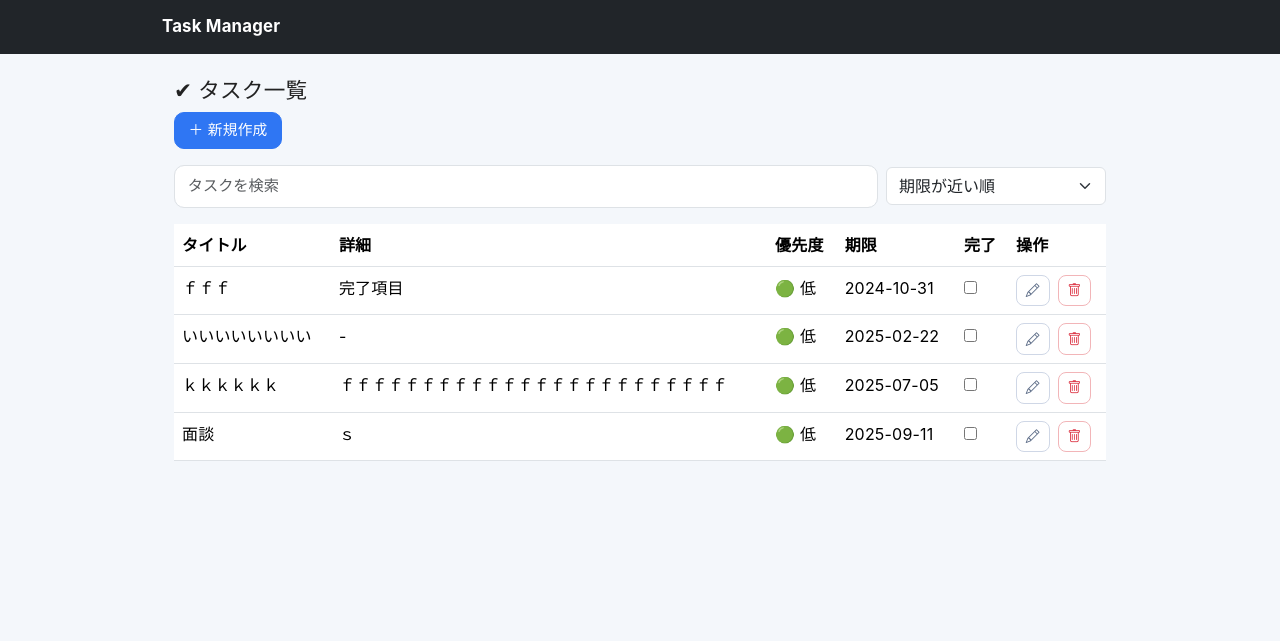
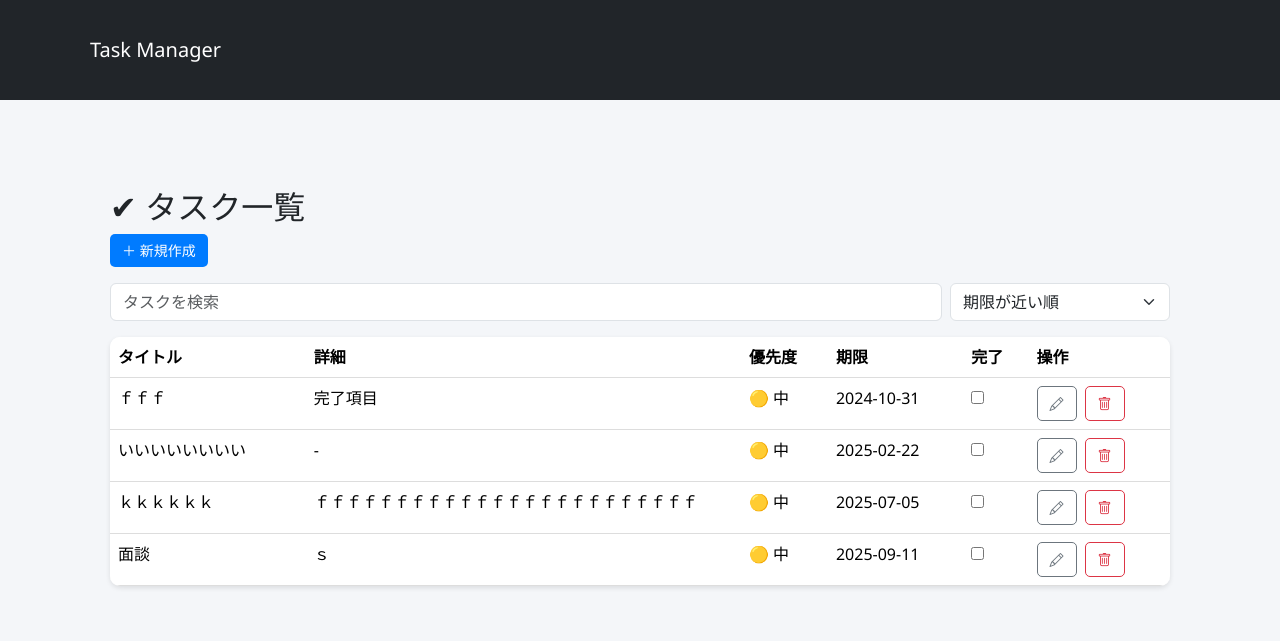
Before and after one commit to FumiyaUeda/django-task-manager, a Django app: page / in a window 1280 px wide. Shown: the top 641 px of the page. Run offline with Django 5.2, Linux system fonts and the light colour scheme; data comes from the database, SQL or seed files in the repository.

Commit message:
Add migrations and update models/views/styles

```diff
--- a/static/css/styles.css
+++ b/static/css/styles.css
@@ -1,83 +1,161 @@
-/* ====== Base ====== */
-:root{
-  --radius: 14px;
-  --shadow: 0 10px 26px rgba(24,36,72,.08);
-  --muted: #8a99b2;
+/* ====== Reset & Base ====== */
+body {
+    font-family: "Segoe UI", Roboto, "Helvetica Neue", Arial, sans-serif;
+    background-color: #f4f6f9;
+    margin: 0;
+    padding: 0;
 }
 
-html,body{
-  background:#f4f7fb;
-  color:#222;
-  font-family: -apple-system,BlinkMacSystemFont,"Segoe UI",Roboto,"Helvetica Neue",Arial,"Noto Sans JP","Hiragino Kaku Gothic ProN","Meiryo",sans-serif;
-  font-size: 16px;      /* = 1rem（全体の基準） */
-  line-height: 1.65;
-  letter-spacing: .2px;
+/* ====== Navbar ====== */
+.navbar {
+    background-color: #343a40;
+    padding: 10px 20px;
 }
 
-/* 見出し（全体で控えめに） */
-h1, .fs-1 { font-size: 1.6rem !important; }
-h2, .fs-2 { font-size: 1.35rem !important; }
-h3, .fs-3 { font-size: 1.2rem !important; }
-h4, .fs-4 { font-size: 1.1rem !important; }
-h5, .fs-5 { font-size: 1.0rem !important; }
-h6, .fs-6 { font-size: .9rem !important; }
-
-.page-title{ font-weight: 800; letter-spacing:.3px; }
-.muted{ color: var(--muted) !important; }
-
-/* ====== Layout / Card ====== */
-.container{ max-width: 980px; }
-.shell-card{
-  border:0; border-radius: var(--radius); background:#fff; box-shadow: var(--shadow);
+.navbar h1 {
+    color: #fff;
+    margin: 0;
+    font-size: 20px;
 }
 
-/* ====== Form & Buttons（大き過ぎない控えめ設定） ====== */
-.form-control{
-  font-size: .95rem;
-  padding: .55rem .8rem;
-  border-radius: 10px;
+/* ====== Container ====== */
+.container {
+    padding: 20px;
 }
 
-/* input-group-lg / btn-lg が巨大化しないよう上書き */
-.input-group.input-group-lg .form-control{ font-size: 1rem; padding: .65rem .9rem; }
-.btn{ font-size: .92rem; padding: .42rem .85rem; border-radius: 10px; }
-.btn-lg{ font-size: .98rem; padding: .55rem 1rem; }     /* “少し大きい”程度に抑える */
-.btn-sm{ font-size: .86rem; padding: .28rem .55rem; border-radius: 8px; }
+/* ====== Buttons ====== */
+.btn {
+    display: inline-block;
+    padding: 6px 12px;
+    font-size: 14px;
+    border-radius: 5px;
+    text-decoration: none;
+    text-align: center;
+    cursor: pointer;
+}
 
-.btn-primary{ background:#2f76f3; border-color:#2f76f3; }
-.btn-primary:hover{ background:#255fca; border-color:#255fca; }
-.btn-outline-secondary{ border-color:#cfd7e6; color:#5b6b86; }
-.btn-outline-secondary:hover{ background:#eef3fb; }
-.btn-outline-danger{ border-color:#f2b5b8; color:#dc3545; }
-.btn-outline-danger:hover{ background:#ffe8ea; }
+.btn-primary {
+    background-color: #007bff;
+    color: #fff;
+    border: none;
+}
 
-/* ====== Task list row ====== */
-.task-row{
-  display:flex; align-items:center; justify-content:space-between; gap:1rem;
-  padding:.8rem 1rem; border:1px solid #e7ecf3; border-radius:12px; background:#fff;
-  transition: transform .06s ease, box-shadow .15s ease, border-color .15s ease, background .15s ease;
+.btn-primary:hover {
+    background-color: #0056b3;
 }
-.task-row:hover{ transform: translateY(-1px); box-shadow: 0 10px 24px rgba(30,60,120,.07); border-color:#dbe5f4; background:#fbfdff; }
 
-.task-title{ font-weight: 600; max-width: 58vw; overflow:hidden; text-overflow:ellipsis; white-space:nowrap; }
-.task-completed{ text-decoration: line-through; color:#9aa6bd; }
+.btn-success {
+    background-color: #28a745;
+    color: #fff;
+}
 
-.task-actions{ display:flex; align-items:center; gap:.4rem; }
+.btn-success:hover {
+    background-color: #1e7e34;
+}
 
-/* トグルアイコンのサイズ感を統一 */
-.bi-circle, .bi-check-circle-fill{ font-size: 1.05rem; }
-button.btn.btn-link.p-0{ line-height:1; }
+.btn-warning {
+    background-color: #ffc107;
+    color: #212529;
+}
 
-/* ====== Delete confirm ====== */
-h2.text-danger{ font-weight: 800; letter-spacing:.3px; }
-.card .fs-5, .card p{ font-size: 1rem; }
+.btn-warning:hover {
+    background-color: #e0a800;
+}
 
-/* ====== Navbar ====== */
-.navbar-brand{ font-weight:700; font-size:1.05rem; }
+.btn-danger {
+    background-color: #dc3545;
+    color: #fff;
+}
 
-/* ====== Responsive ====== */
-@media (max-width: 768px){
-  .container{ max-width: 92%; }
-  .task-title{ max-width: 54vw; }
-  .btn{ font-size: .9rem; padding: .38rem .75rem; }
+.btn-danger:hover {
+    background-color: #bd2130;
 }
+
+/* ====== Tables ====== */
+table {
+    width: 100%;
+    border-collapse: collapse;
+    background-color: #fff;
+    border-radius: 10px;
+    overflow: hidden;
+    box-shadow: 0 2px 5px rgba(0,0,0,0.1);
+}
+
+table th, table td {
+    padding: 12px 15px;
+    border-bottom: 1px solid #ddd;
+    text-align: left;
+}
+
+table th {
+    background-color: #f8f9fa;
+    font-weight: bold;
+}
+
+/* 交互の背景色 */
+table tr:nth-child(even) {
+    background-color: #f2f2f2;
+}
+
+/* ====== 状態ラベル ====== */
+.badge {
+    padding: 5px 10px;
+    border-radius: 10px;
+    font-size: 12px;
+    font-weight: bold;
+    display: inline-block;
+}
+
+.badge-high {
+    background-color: #dc3545;
+    color: #fff;
+}
+
+.badge-medium {
+    background-color: #ffc107;
+    color: #212529;
+}
+
+.badge-low {
+    background-color: #28a745;
+    color: #fff;
+}
+
+.badge-complete {
+    background-color: #28a745;
+    color: #fff;
+}
+
+.badge-incomplete {
+    background-color: #6c757d;
+    color: #fff;
+}
+
+/* ====== 操作用ボタン ====== */
+.action-buttons a {
+    margin-right: 5px;
+    text-decoration: none;
+}
+
+/* ====== テーブル列幅調整 ====== */
+/* 詳細カラムを省略表示（長文対策） */
+table td:nth-child(2) {
+    max-width: 320px;
+    white-space: nowrap;
+    overflow: hidden;
+    text-overflow: ellipsis;
+}
+
+/* スマホ対応 */
+@media (max-width: 768px) {
+    table td:nth-child(2) {
+        max-width: 160px;
+    }
+}
+
+/* 検索入力とソートセレクトをコンパクト化 */
+.compact-input {
+  height: 36px !important;
+  padding: 4px 8px !important;
+  font-size: 0.9rem !important;
+}
--- a/tasks/models.py
+++ b/tasks/models.py
@@ -1,20 +1,27 @@
 from django.db import models
 from django.core.exceptions import ValidationError
 
-# 年4桁チェック関数
 def validate_year(value):
-    if value.year < 1000 or value.year > 9999:
-        raise ValidationError("年は4桁で入力してください")
+    if value.year < 1900 or value.year > 2100:
+        raise ValidationError("期限の年は 1900〜2100 の間で指定してください。")
 
 class Task(models.Model):
+    PRIORITY_CHOICES = [
+        ("high", "高"),
+        ("medium", "中"),
+        ("low", "低"),
+    ]
+
     title = models.CharField(max_length=200)
     detail = models.TextField(blank=True, null=True)
-    deadline = models.DateField(
-        blank=True,
-        null=True,
-        validators=[validate_year],  # ✅ バリデーション追加
+    deadline = models.DateField(blank=True, null=True, validators=[validate_year])
+    is_completed = models.BooleanField(default=False)
+    priority = models.CharField(
+        max_length=10,
+        choices=PRIORITY_CHOICES,
+        default="medium"
     )
-    is_completed = models.BooleanField(default=False)
+    created_at = models.DateTimeField(auto_now_add=True)
 
     def __str__(self):
         return self.title
--- a/tasks/views.py
+++ b/tasks/views.py
@@ -1,50 +1,37 @@
 from django.shortcuts import render, get_object_or_404, redirect
+from django.db.models import Q
 from .models import Task
 from .forms import TaskForm
-from django.db.models import Q
 
-
-# タスク削除（一覧のみから実行）
-def task_delete(request, pk):
-    task = get_object_or_404(Task, pk=pk)
-    if request.method == "POST":
-        task.delete()
-        return redirect("task_list")
-    # GET では確認画面を出さず一覧へ戻す
-    return redirect("task_list")
-
-
-# タスク一覧
+# タスク一覧（検索・ソート・完了フィルタ対応）
 def task_list(request):
-    query = request.GET.get("q", "")
-    sort = request.GET.get("sort", "deadline")  # デフォルトは期限昇順
+    query = request.GET.get("q", "").strip()
+    sort = request.GET.get("sort", "deadline")
 
     tasks = Task.objects.all()
 
-    # 🔍 検索（タイトル or 詳細に含まれるもの）
+    # 🔍 検索（タイトル・詳細に含まれる文字列）
     if query:
-        tasks = tasks.filter(
-            Q(title__icontains=query) | Q(detail__icontains=query)
-        )
+        tasks = tasks.filter(Q(title__icontains=query) | Q(detail__icontains=query))
 
-    # 🔽 ソート処理
-    if sort == "deadline":
-        tasks = tasks.order_by("deadline")  # 期限が近い順
-    elif sort == "deadline_desc":
-        tasks = tasks.order_by("-deadline")  # 期限が遠い順
-    elif sort == "title":
-        tasks = tasks.order_by("title")  # タイトル順
-    else:
-        tasks = tasks.order_by("deadline")  # フォールバック
+    # 並び替えマップ
+    sort_map = {
+        "deadline": ["deadline"],             # 期限が近い順
+        "deadline_desc": ["-deadline"],       # 期限が遠い順
+        "title": ["title"],                   # タイトル順
+        "priority": ["priority", "-created_at"],  # 優先度順（同じなら新しい順）
+    }
+    tasks = tasks.order_by(*sort_map.get(sort, ["deadline"]))
 
-    return render(request, "tasks/task_list.html", {
+    context = {
         "tasks": tasks,
         "query": query,
         "sort": sort,
-    })
+    }
+    return render(request, "tasks/task_list.html", context)
 
 
-# 新規作成
+# タスク作成
 def task_create(request):
     if request.method == "POST":
         form = TaskForm(request.POST)
@@ -53,10 +40,10 @@
             return redirect("task_list")
     else:
         form = TaskForm()
-    return render(request, "tasks/task_form.html", {"form": form, "is_update": False})
+    return render(request, "tasks/task_form.html", {"form": form})
 
 
-# 編集
+# タスク編集
 def task_update(request, pk):
     task = get_object_or_404(Task, pk=pk)
     if request.method == "POST":
@@ -66,10 +53,19 @@
             return redirect("task_list")
     else:
         form = TaskForm(instance=task)
-    return render(request, "tasks/task_form.html", {"form": form, "task": task, "is_update": True})
+    return render(request, "tasks/task_form.html", {"form": form})
 
 
-# 完了切り替え
+# タスク削除
+def task_delete(request, pk):
+    task = get_object_or_404(Task, pk=pk)
+    if request.method == "POST":
+        task.delete()
+        return redirect("task_list")
+    return redirect("task_list")
+
+
+# 完了状態のトグル
 def task_toggle(request, pk):
     task = get_object_or_404(Task, pk=pk)
     if request.method == "POST":
```
